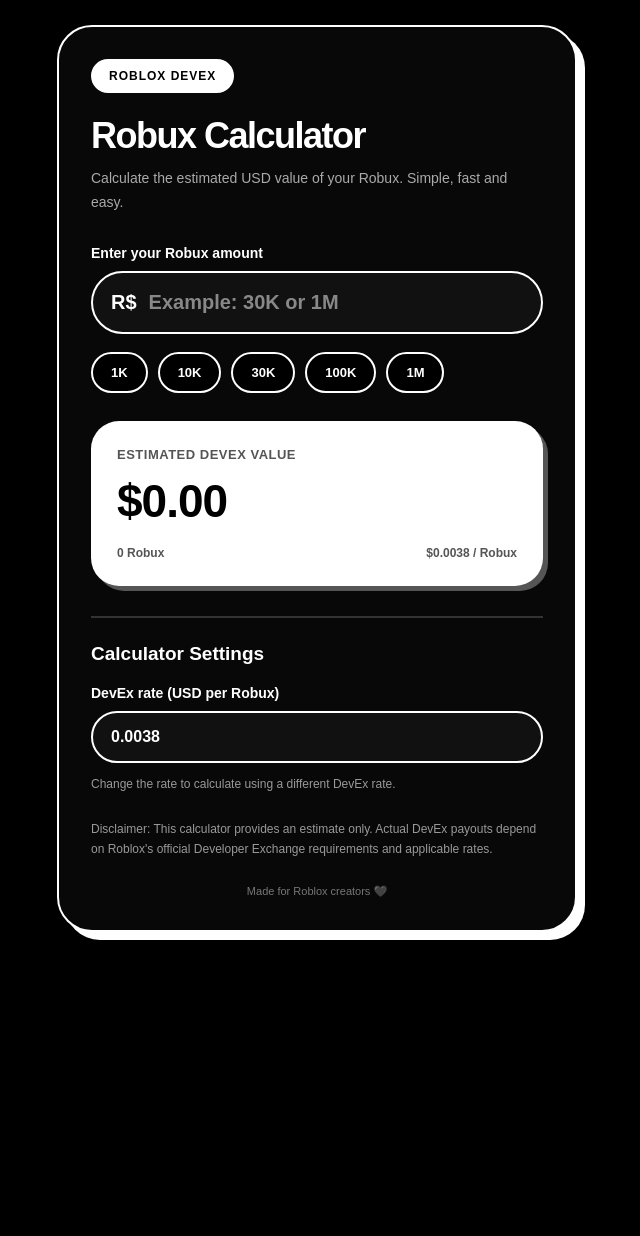
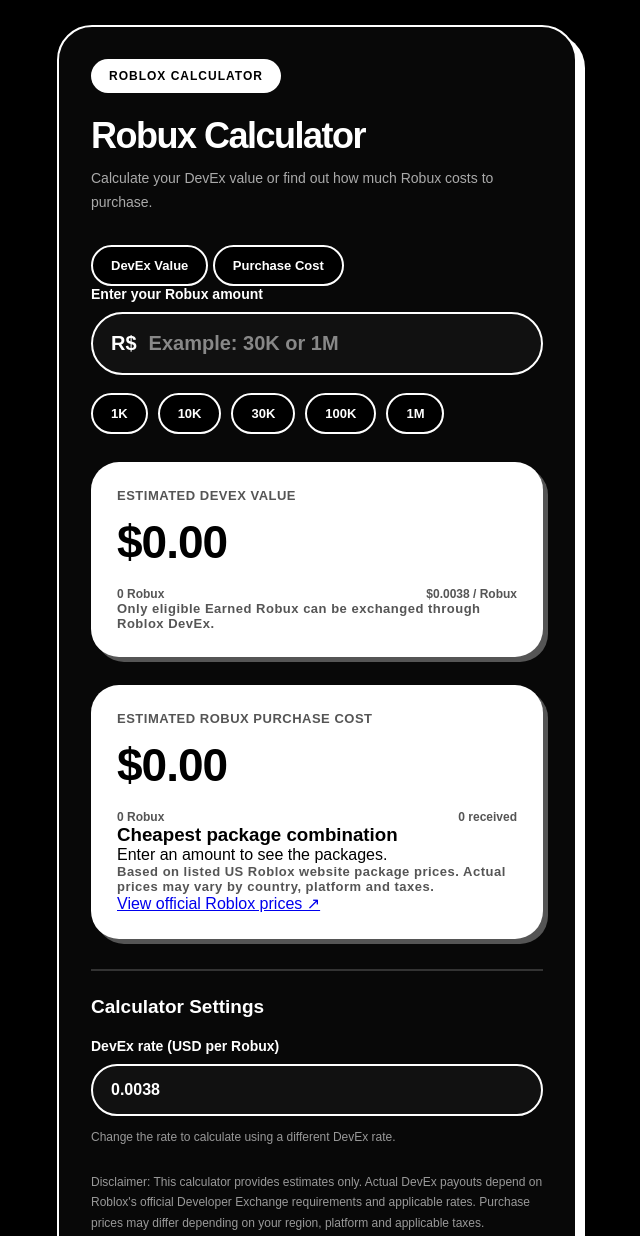
Before and after one commit to Quanzy861/DevEXCalculator, a plain HTML site: page index.html in a window 1280 px wide. Shown: the top 1236 px of the page, without its empty margins (323-963 px from the left). Before the commit the page ends 957 px from the top, so only its background shows below. Drawn offline with Linux system fonts and the light colour scheme.

Commit message:
Rename and update Roblox calculator content

```diff
--- a/index.html
+++ b/index.html
@@ -5,26 +5,63 @@
     <meta charset="UTF-8">
     <meta name="viewport" content="width=device-width, initial-scale=1.0">
     <meta name="theme-color" content="#000000">
-    <title>Roblox DevEx Calculator</title>
+
+    <title>Roblox Robux Calculator</title>
+
     <link rel="stylesheet" href="style.css">
 </head>
+
 <body>
 
 <main class="container">
 
-        <div class="tag">ROBLOX DEVEX</div>
+    <!-- Header -->
+
+    <div class="tag">ROBLOX CALCULATOR</div>
 
     <h1>Robux Calculator</h1>
+
     <p class="subtitle">
-            Calculate the estimated USD value of your Robux.
-            Simple, fast and easy.
+        Calculate your DevEx value or find out how much
+        Robux costs to purchase.
     </p>
 
+
+    <!-- Calculator Mode Switch -->
+
+    <div class="mode-switch">
+
+        <button
+            type="button"
+            class="mode-button active"
+            data-mode="devex"
+        >
+            DevEx Value
+        </button>
+
+        <button
+            type="button"
+            class="mode-button"
+            data-mode="purchase"
+        >
+            Purchase Cost
+        </button>
+
+    </div>
+
+
+    <!-- Robux Input -->
+
     <section class="calculator">
-            <label for="robux">Enter your Robux amount</label>
+
+        <label for="robux">
+            Enter your Robux amount
+        </label>
 
         <div class="input-box">
+
             <span>R$</span>
+
             <input
                 type="text"
                 id="robux"
@@ -33,29 +70,141 @@
                 spellcheck="false"
                 inputmode="decimal"
             >
+
         </div>
 
+
+        <!-- Quick Amount Buttons -->
+
         <div class="presets">
-                <button type="button" data-amount="1000">1K</button>
-                <button type="button" data-amount="10000">10K</button>
-                <button type="button" data-amount="30000">30K</button>
-                <button type="button" data-amount="100000">100K</button>
-                <button type="button" data-amount="1000000">1M</button>
+
+            <button type="button" data-amount="1000">
+                1K
+            </button>
+
+            <button type="button" data-amount="10000">
+                10K
+            </button>
+
+            <button type="button" data-amount="30000">
+                30K
+            </button>
+
+            <button type="button" data-amount="100000">
+                100K
+            </button>
+
+            <button type="button" data-amount="1000000">
+                1M
+            </button>
+
         </div>
+
     </section>
 
-        <section class="result" aria-live="polite">
+
+    <!-- DEVEX CALCULATOR RESULT -->
+
+    <section
+        class="result"
+        id="devexResult"
+        aria-live="polite"
+    >
+
         <p>ESTIMATED DEVEX VALUE</p>
-            <h2 id="usd">$0.00</h2>
+
+        <h2 id="devexUsd">$0.00</h2>
+
         <div class="details">
-                <span id="robuxText">0 Robux</span>
-                <span id="rateText">$0.0038 / Robux</span>
+
+            <span id="devexRobux">
+                0 Robux
+            </span>
+
+            <span id="rateText">
+                $0.0038 / Robux
+            </span>
+
         </div>
+
+        <p class="result-note">
+            Only eligible Earned Robux can be exchanged
+            through Roblox DevEx.
+        </p>
+
     </section>
 
-        <section class="settings">
+
+    <!-- PURCHASE CALCULATOR RESULT -->
+
+    <section
+        class="result purchase-result hidden"
+        id="purchaseResult"
+        aria-live="polite"
+    >
+
+        <p>ESTIMATED ROBUX PURCHASE COST</p>
+
+        <h2 id="purchaseUsd">$0.00</h2>
+
+        <div class="details">
+
+            <span id="purchaseRobux">
+                0 Robux
+            </span>
+
+            <span id="receivedRobux">
+                0 received
+            </span>
+
+        </div>
+
+
+        <!-- Package Breakdown -->
+
+        <div class="package-breakdown">
+
+            <h3>Cheapest package combination</h3>
+
+            <div id="packageList">
+                Enter an amount to see the packages.
+            </div>
+
+        </div>
+
+
+        <p class="result-note">
+            Based on listed US Roblox website package prices.
+            Actual prices may vary by country, platform and taxes.
+        </p>
+
+
+        <!-- Official Roblox Website -->
+
+        <a
+            class="roblox-link"
+            href="https://www.roblox.com/upgrades/robux"
+            target="_blank"
+            rel="noopener noreferrer"
+        >
+            View official Roblox prices ↗
+        </a>
+
+    </section>
+
+
+    <!-- DEVEX SETTINGS -->
+
+    <section
+        class="settings"
+        id="devexSettings"
+    >
+
         <h3>Calculator Settings</h3>
-            <label for="rate">DevEx rate (USD per Robux)</label>
+
+        <label for="rate">
+            DevEx rate (USD per Robux)
+        </label>
 
         <input
             type="number"
@@ -69,13 +218,25 @@
             Change the rate to calculate using a different
             DevEx rate.
         </p>
+
     </section>
 
+
+    <!-- Disclaimer -->
+
     <p class="disclaimer">
-            Disclaimer: This calculator provides an estimate only.
+
+        Disclaimer: This calculator provides estimates only.
         Actual DevEx payouts depend on Roblox's official
         Developer Exchange requirements and applicable rates.
+
+        Purchase prices may differ depending on your region,
+        platform and applicable taxes.
+
     </p>
+
+
+    <!-- Footer -->
 
     <footer>
         Made for Roblox creators 🖤
@@ -83,6 +244,10 @@
 
 </main>
 
+
+<!-- JavaScript -->
+
 <script src="script.js"></script>
+
 </body>
 </html>
```
Lines whose indentation alone changed are shown as unchanged.
